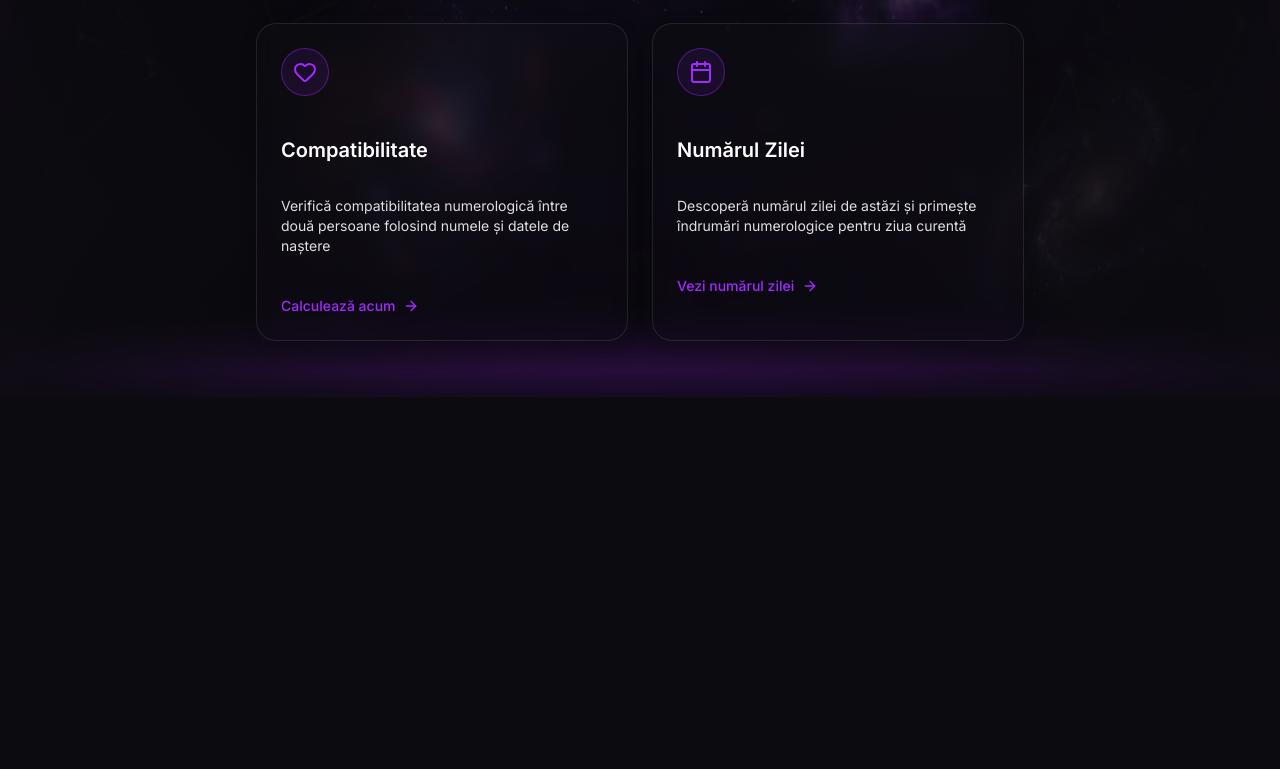
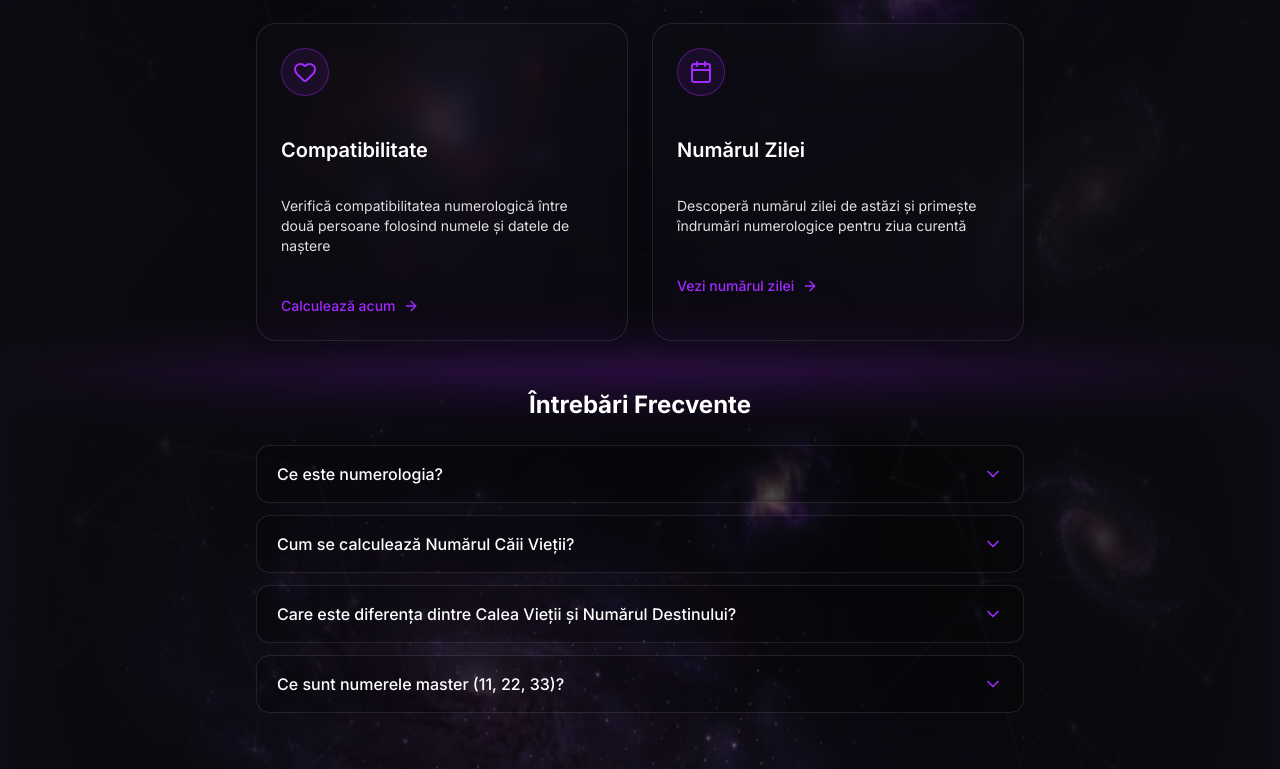
Before and after one commit to Delles/spirit-hub, a Next.js app: page /numerologie in a window 1280 px wide. Shown: the part 591-1360 px from the top of the page. Before the commit the page ends 988 px from the top, so only its background shows below. Built offline with nearby package versions, Linux system fonts and the light colour scheme.

Commit message:
feat(seo): add FAQ sections with FAQPage JSON-LD schema

```diff
--- a/app/numerologie/page.tsx
+++ b/app/numerologie/page.tsx
@@ -2,6 +2,8 @@ import type { Metadata } from "next";
 import Link from "next/link";
 import { Sparkles, ArrowLeft, Calculator, Heart, Calendar } from "lucide-react";
 import { Card } from "@/components/ui/card";
+import { FAQSection, generateFAQJsonLd } from "@/components/shared/faq-section";
+import { JsonLd } from "@/components/shared/json-ld";
 
 export const metadata: Metadata = {
   title: "Numerologie - SpiritHub.ro",
@@ -12,8 +14,36 @@ export const metadata: Metadata = {
   },
 };
 
+// FAQ content for SEO - Romanian
+const numerologieFAQs = [
+  {
+    question: "Ce este numerologia?",
+    answer:
+      "Numerologia este studiul semnificațiilor mistice ale numerelor și al influenței lor asupra vieții umane. Această practică străveche consideră că fiecare număr poartă o vibrație unică ce influențează personalitatea, destinul și evenimentele din viața noastră.",
+  },
+  {
+    question: "Cum se calculează Numărul Căii Vieții?",
+    answer:
+      "Numărul Căii Vieții se calculează adunând toate cifrele din data nașterii tale până când obții un singur digit (sau un număr master: 11, 22, 33). De exemplu, pentru 15 august 1990: 1+5+8+1+9+9+0 = 33, care este un număr master și rămâne așa.",
+  },
+  {
+    question: "Care este diferența dintre Calea Vieții și Numărul Destinului?",
+    answer:
+      "Calea Vieții reflectă traseul tău de viață și lecțiile pe care ai venit să le înveți, fiind calculată din data nașterii. Numărul Destinului reprezintă misiunea ta și talentele cu care te-ai născut, fiind calculat din numele complet.",
+  },
+  {
+    question: "Ce sunt numerele master (11, 22, 33)?",
+    answer:
+      "Numerele master sunt numere speciale în numerologie care nu se reduc la un singur digit. Ele poartă vibrații mai puternice și indică un potențial spiritual sau misiune de viață mai intensă. 11 este maestrul intuiției, 22 este maestrul constructor, iar 33 este maestrul învățător.",
+  },
+];
+
 export default function NumerologiePage() {
   return (
+    <>
+      {/* FAQ Schema for rich results */}
+      <JsonLd data={generateFAQJsonLd(numerologieFAQs)} />
+
       <div className="py-8">
         <div className="mx-auto max-w-3xl">
           <div className="mb-8 text-center">
@@ -107,7 +137,13 @@ export default function NumerologiePage() {
               </Card>
             </Link>
           </div>
+
+          {/* FAQ Section for SEO */}
+          <div className="mt-12">
+            <FAQSection faqs={numerologieFAQs} />
           </div>
         </div>
+      </div>
+    </>
   );
 }
--- /dev/null
+++ b/components/shared/faq-section.tsx
@@ -0,0 +1,86 @@
+"use client";
+
+import { useState } from "react";
+import { ChevronDown } from "lucide-react";
+import { cn } from "@/lib/utils";
+
+interface FAQItem {
+    question: string;
+    answer: string;
+}
+
+interface FAQSectionProps {
+    title?: string;
+    faqs: FAQItem[];
+    className?: string;
+}
+
+/**
+ * FAQ Section component with accordion-style expandable items
+ * Designed to be used with FAQPage JSON-LD schema for SEO benefits
+ */
+export function FAQSection({ title = "Întrebări Frecvente", faqs, className }: FAQSectionProps) {
+    const [openIndex, setOpenIndex] = useState<number | null>(null);
+
+    const toggleItem = (index: number) => {
+        setOpenIndex(openIndex === index ? null : index);
+    };
+
+    return (
+        <section className={cn("w-full", className)}>
+            <h2 className="text-2xl font-bold text-white mb-6 text-center">{title}</h2>
+            <div className="space-y-3">
+                {faqs.map((faq, index) => (
+                    <div
+                        key={index}
+                        className="rounded-xl border border-white/10 bg-black/20 overflow-hidden"
+                    >
+                        <button
+                            onClick={() => toggleItem(index)}
+                            className="w-full px-5 py-4 flex items-center justify-between text-left hover:bg-white/5 transition-colors"
+                            aria-expanded={openIndex === index}
+                        >
+                            <span className="text-white font-medium pr-4">{faq.question}</span>
+                            <ChevronDown
+                                className={cn(
+                                    "w-5 h-5 text-[#9F2BFF] flex-shrink-0 transition-transform duration-200",
+                                    openIndex === index && "rotate-180"
+                                )}
+                            />
+                        </button>
+                        <div
+                            className={cn(
+                                "overflow-hidden transition-all duration-200 ease-in-out",
+                                openIndex === index ? "max-h-96 opacity-100" : "max-h-0 opacity-0"
+                            )}
+                        >
+                            <div className="px-5 pb-4 text-[#E0E0E0] leading-relaxed">
+                                {faq.answer}
+                            </div>
+                        </div>
+                    </div>
+                ))}
+            </div>
+        </section>
+    );
+}
+
+/**
+ * Generate FAQPage JSON-LD schema from FAQ items
+ * @param faqs - Array of question/answer pairs
+ * @returns FAQPage JSON-LD object ready for injection
+ */
+export function generateFAQJsonLd(faqs: FAQItem[]) {
+    return {
+        "@context": "https://schema.org",
+        "@type": "FAQPage",
+        mainEntity: faqs.map((faq) => ({
+            "@type": "Question",
+            name: faq.question,
+            acceptedAnswer: {
+                "@type": "Answer",
+                text: faq.answer,
+            },
+        })),
+    };
+}
```
Lines whose indentation alone changed are shown as unchanged.
